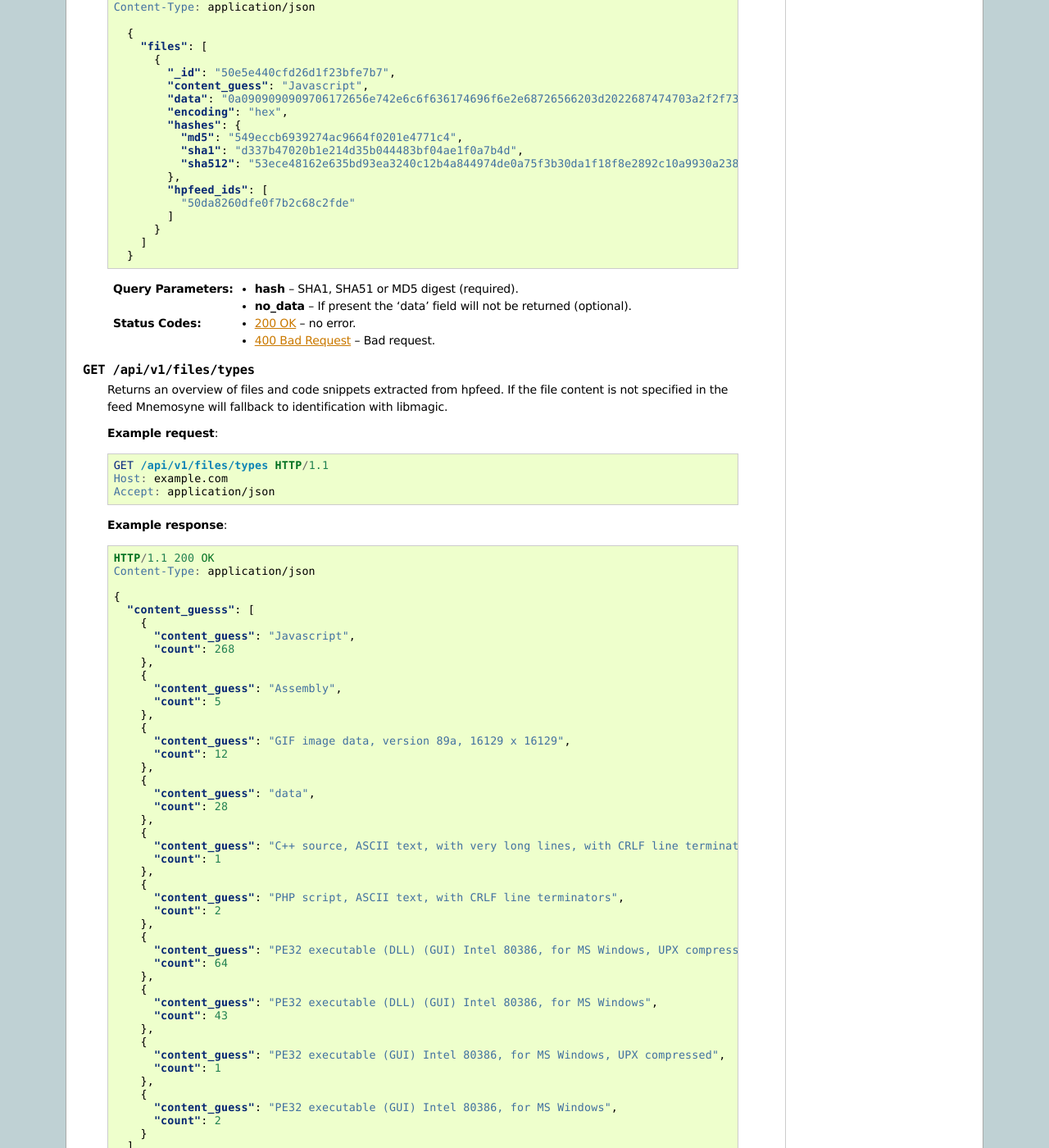
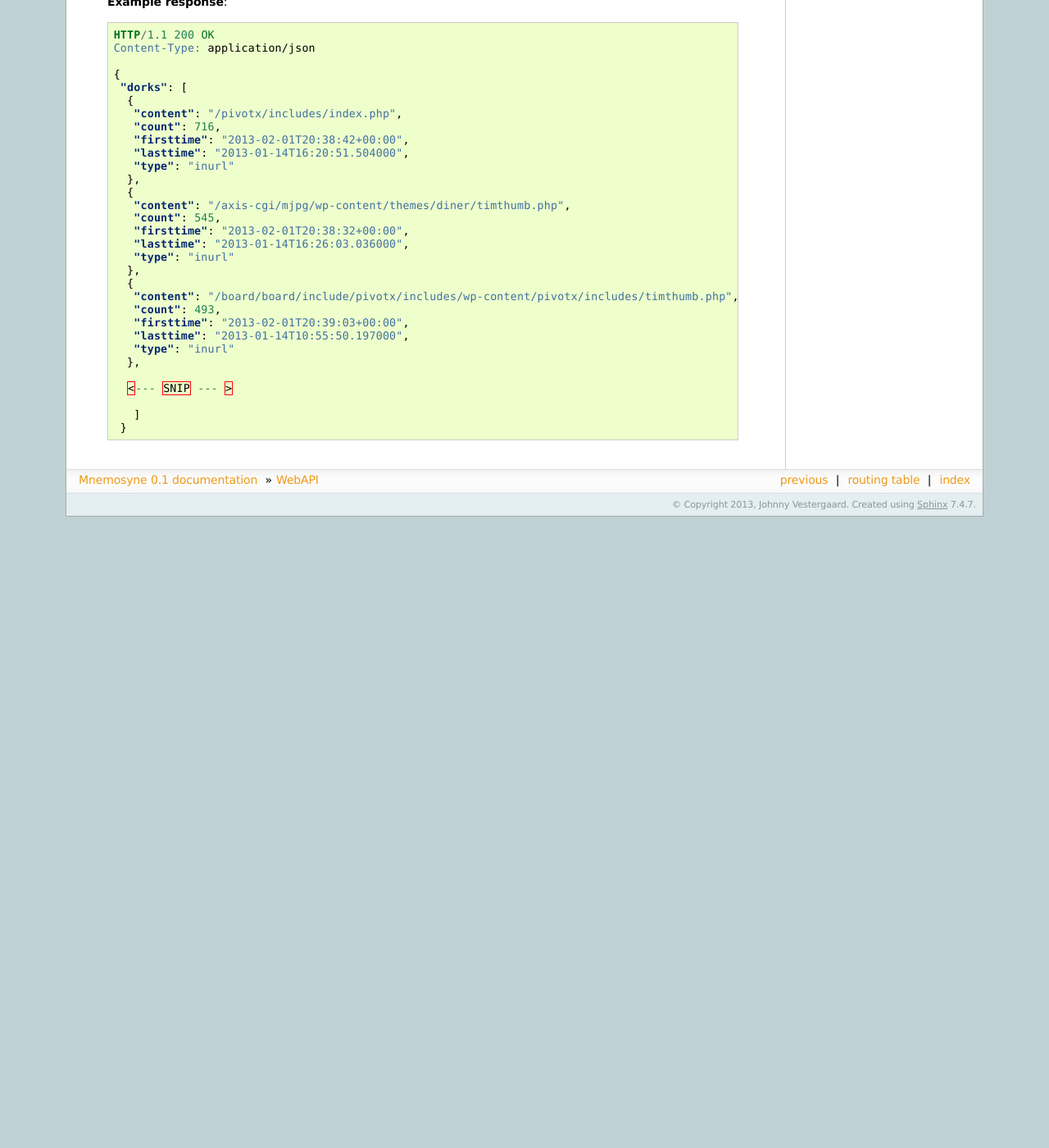
Before and after one commit to johnnykv/mnemosyne, a Sphinx documentation site: the page built from doc/WebAPI.rst, in a window 1280 px wide and 1400 px high, scrolled down 4749 px. Shown: the whole window at 82% size. Built offline with Sphinx 7.4.7, drawn with Linux system fonts in a browser that asks for light colours; after the commit the page ends 5379 px from its top, so only the background shows below that; some of the changed text lies outside the part shown.

Commit message:
updated docs

```diff
--- a/doc/WebAPI.rst
+++ b/doc/WebAPI.rst
@@ -165,46 +165,6 @@
    :statuscode 200: no error.
    :statuscode 400: Bad request.
 
-.. http:get:: /api/v1/sessions/protocols
-
-   Distinct protocols and session count from normalized honeypot sessions.
-
-   **Example request**:
-
-   .. sourcecode:: http
-
-          GET /api/v1/sessions/protocols HTTP/1.1
-          Host: example.com
-          Accept: application/json, text/javascript
-
-   **Example response**:
-
-   .. sourcecode:: http
-
-         HTTP/1.1 200 OK
-         Content-Type: application/json
-
-         {
-           "protocols": [
-             {
-               "count": 3212,
-               "protocol": "http"
-             },
-             {
-               "count": 728,
-               "protocol": "ssh"
-             },
-             {
-               "count": 75392,
-               "protocol": "microsoft-ds"
-             },
-             {
-               "count": 8,
-               "protocol": "dcom-scm"
-             }
-           ]
-         }
-
 URLS
 ****
 The URLS resource located at /urls, contains urls which potentially are serving malicious content.
@@ -318,129 +278,6 @@
    :statuscode 200: no error.
    :statuscode 400: Bad request.
 
-.. http:get:: /api/v1/files/types
-
-   Returns an overview of files and code snippets extracted from hpfeed. If the file content is not specified in the feed Mnemosyne will fallback to identification with libmagic.
-
-   **Example request**:
-
-   .. sourcecode:: http
-
-       GET /api/v1/files/types HTTP/1.1
-       Host: example.com
-       Accept: application/json
-
-   **Example response**:
-
-   .. sourcecode:: http
-
-         HTTP/1.1 200 OK
-         Content-Type: application/json
-
-         {
-           "content_guesss": [
-             {
-               "content_guess": "Javascript",
-               "count": 268
-             },
-             {
-               "content_guess": "Assembly",
-               "count": 5
-             },
-             {
-               "content_guess": "GIF image data, version 89a, 16129 x 16129",
-               "count": 12
-             },
-             {
-               "content_guess": "data",
-               "count": 28
-             },
-             {
-               "content_guess": "C++ source, ASCII text, with very long lines, with CRLF line terminators",
-               "count": 1
-             },
-             {
-               "content_guess": "PHP script, ASCII text, with CRLF line terminators",
-               "count": 2
-             },
-             {
-               "content_guess": "PE32 executable (DLL) (GUI) Intel 80386, for MS Windows, UPX compressed",
-               "count": 64
-             },
-             {
-               "content_guess": "PE32 executable (DLL) (GUI) Intel 80386, for MS Windows",
-               "count": 43
-             },
-             {
-               "content_guess": "PE32 executable (GUI) Intel 80386, for MS Windows, UPX compressed",
-               "count": 1
-             },
-             {
-               "content_guess": "PE32 executable (GUI) Intel 80386, for MS Windows",
-               "count": 2
-             }
-           ]
-         }
-
-   :statuscode 200: no error.
-
-Aux
-*****
-Aux (Auxiliary) resources located at /api/v1/aux/.
-
-
-.. http:get:: /api/v1/aux/get_hpfeeds_channels
-
-   Distinct channel names and count of items.
-
-   **Example request**:
-
-   .. sourcecode:: http
-
-       GET /api/v1/aux/get_hpfeeds_channels HTTP/1.1
-       Accept: application/json, text/javascript
-
-   **Example response**:
-
-   .. sourcecode:: http
-
-      HTTP/1.1 200 OK
-      Content-Type: application/json
-
-      {
-        "channels": [
-          {
-            "count": 3165,
-            "channel": "glastopf.events"
-          },
-          {
-            "count": 6,
-            "channel": "thug.files"
-          },
-          {
-            "count": 24,
-            "channel": "thug.events"
-          },
-          {
-            "count": 68,
-            "channel": "glastopf.files"
-          },
-          {
-            "count": 728,
-            "channel": "kippo.sessions"
-          },
-          {
-            "count": 70035,
-            "channel": "dionaea.capture"
-          },
-          {
-            "count": 61,
-            "channel": "mwbinary.dionaea.sensorunique"
-          }
-        ]
-      }
-
-
 .. http:get:: /api/v1/aux/dorks
 
    Serves Dorks collected by Glastopf.
```
Also changed, not shown: README.md (+0 -47 lines).
